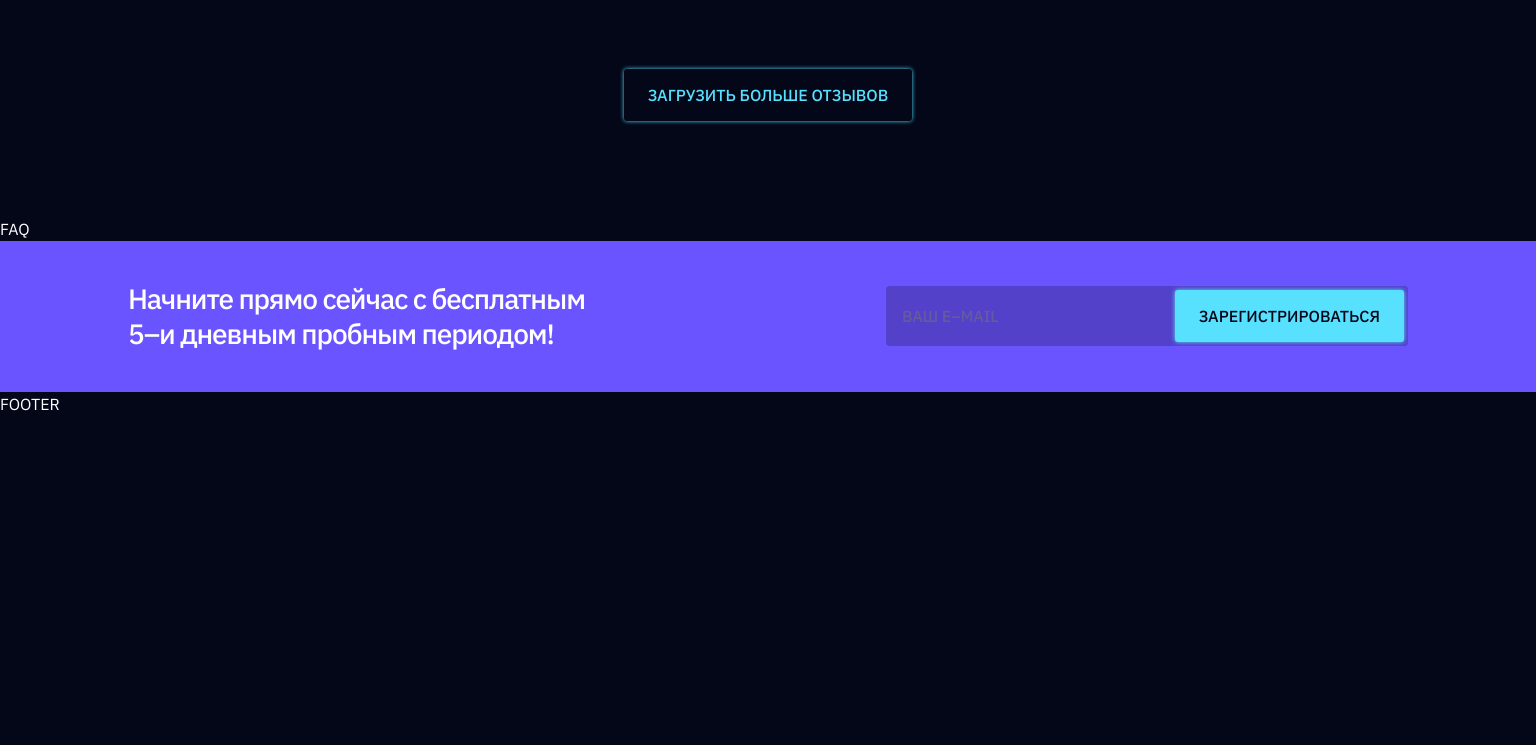
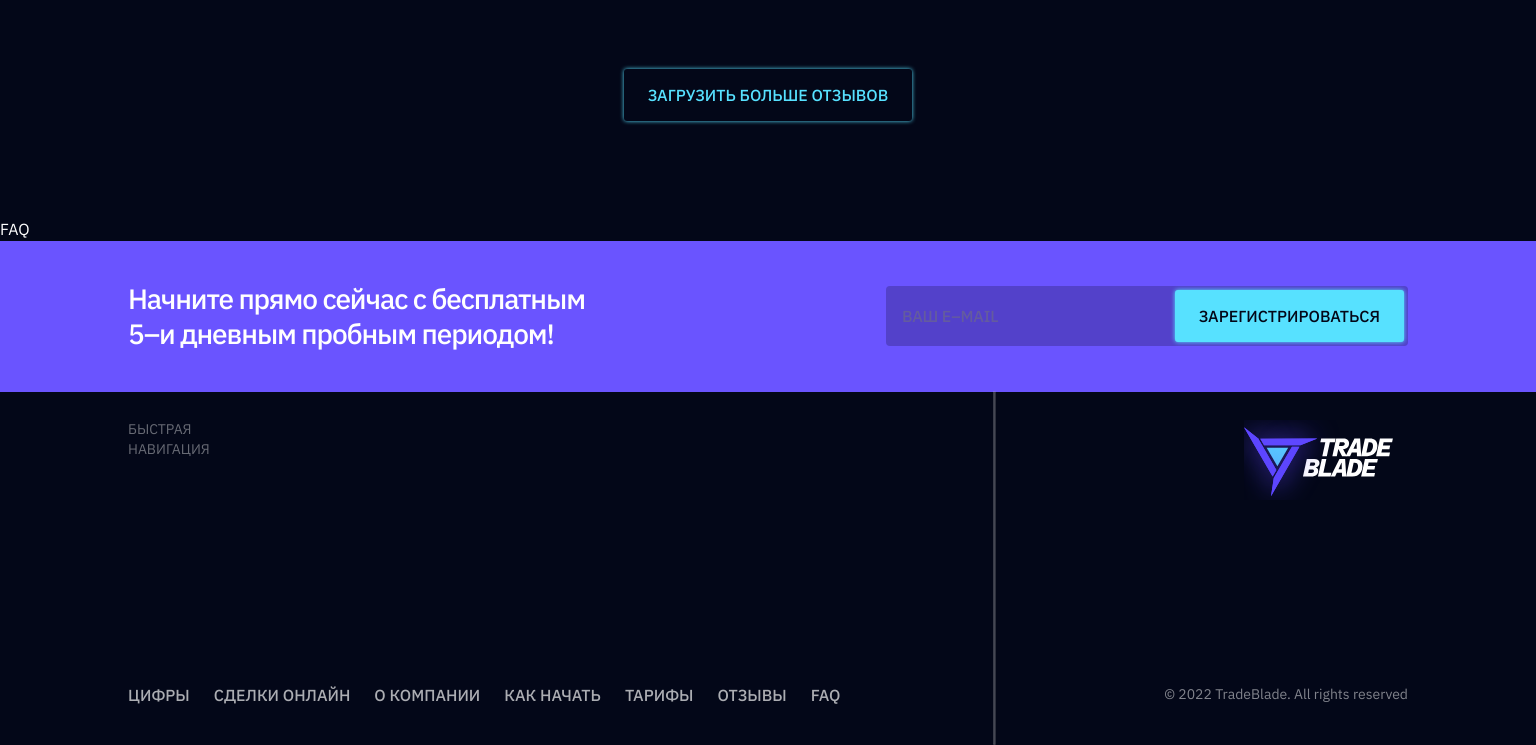
Before and after one commit to Aleksandr2905/tm-test-task, a website built with Vite: page src/index.html in a window 1536 px wide. Shown: the part 3482-4227 px from the top of the page. Before the commit the page ends 3898 px from the top, so only its background shows below. Built offline with nearby package versions, Linux system fonts and the light colour scheme.

Commit message:
added footer

```diff
--- a/src/css/footer.css
+++ b/src/css/footer.css
@@ -1 +1,109 @@
-/** */
+.footer {
+  position: relative;
+}
+
+.footer__container {
+  padding-top: 40px;
+  padding-bottom: 20px;
+}
+
+.footer__top {
+  display: flex;
+  justify-content: space-between;
+  padding-bottom: 57px;
+}
+
+.footer__text {
+  width: 107px;
+  font-size: 14px;
+  font-weight: 400;
+  line-height: 1.42;
+  text-transform: uppercase;
+  opacity: 0.4;
+  color: var(--text-main-color);
+}
+
+.footer__nav-list {
+  display: flex;
+  flex-direction: column;
+  gap: 16px;
+  margin-right: 26px;
+
+  & > * {
+    font-size: 16px;
+    font-weight: 500;
+    line-height: 1.25;
+    text-transform: uppercase;
+    opacity: 0.67;
+    color: var(--text-main-color);
+
+    &:hover {
+      color: var(--button-color);
+    }
+  }
+}
+
+.footer__bottom {
+  display: flex;
+  flex-direction: column;
+  gap: 80px;
+}
+
+.footer__copyright {
+  font-size: 14px;
+  font-weight: 400;
+  line-height: 1.42;
+  opacity: 0.5;
+  color: var(--text-main-color);
+}
+
+.footer__line {
+  position: absolute;
+  left: 0;
+  right: 0;
+  bottom: 37%;
+  opacity: 0.3;
+  background: var(--bg-white-color);
+}
+
+@media only screen and (min-width: 1440px) {
+  .footer__container {
+    display: flex;
+    justify-content: space-between;
+    padding-top: 0;
+    padding-bottom: 40px;
+    height: 353px;
+  }
+
+  .footer__top {
+    display: flex;
+    flex-direction: column;
+    justify-content: space-between;
+    padding-top: 28px;
+    padding-bottom: 0;
+  }
+
+  .footer__nav-list {
+    flex-direction: row;
+    gap: 24px;
+    margin-right: 0;
+  }
+
+  .footer__bottom {
+    justify-content: space-between;
+    gap: 0;
+  }
+
+  .footer__logo {
+    display: flex;
+    margin: 28px 0 0 auto;
+  }
+
+  .footer__line {
+    transform: rotate(90deg);
+    left: 452px;
+    right: 0;
+    bottom: 168px;
+    width: 353px;
+  }
+}
--- a/src/partials/footer.html
+++ b/src/partials/footer.html
@@ -1 +1,45 @@
-<footer><div>FOOTER</div></footer>
+<footer class="footer">
+  <div class="container footer__container">
+    <div class="footer__top">
+      <p class="footer__text">Быстрая навигация</p>
+      <nav>
+        <ul class="footer__nav-list">
+          <li class="">
+            <a href="#numbers">цифры</a>
+          </li>
+          <li class="">
+            <a href="#">сделки онлайн</a>
+          </li>
+          <li class="">
+            <a href="#about">о компании</a>
+          </li>
+          <li class="">
+            <a href="#">как начать</a>
+          </li>
+          <li class="">
+            <a href="#">тарифы</a>
+          </li>
+          <li class="">
+            <a href="#">отзывы</a>
+          </li>
+          <li class="">
+            <a href="#">faq</a>
+          </li>
+        </ul>
+      </nav>
+    </div>
+    <hr class="footer__line" />
+    <div class="footer__bottom">
+      <a href="/">
+        <img
+          src="./img/logo.svg"
+          width="164"
+          height="80"
+          alt="logo trade blade"
+          class="footer__logo"
+        />
+      </a>
+      <p class="footer__copyright">© 2022 TradeBlade. All rights reserved</p>
+    </div>
+  </div>
+</footer>
```
